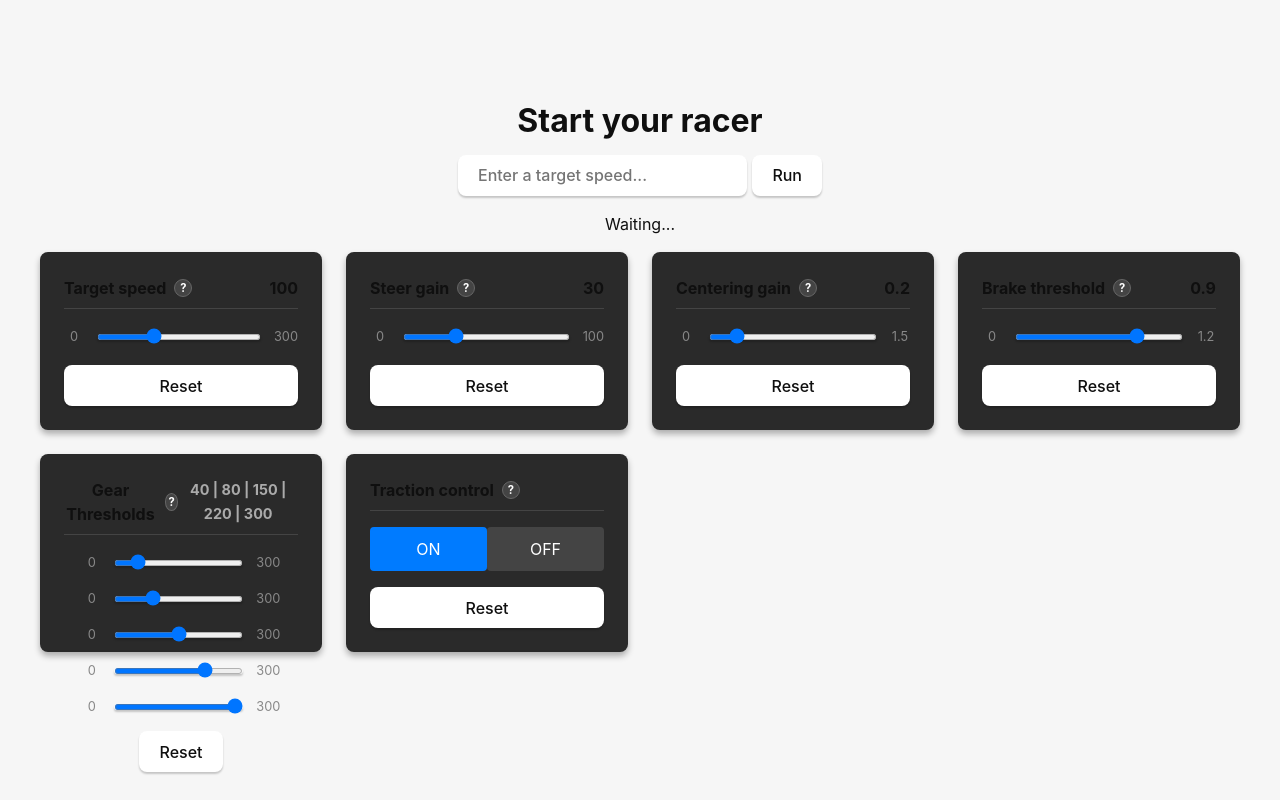
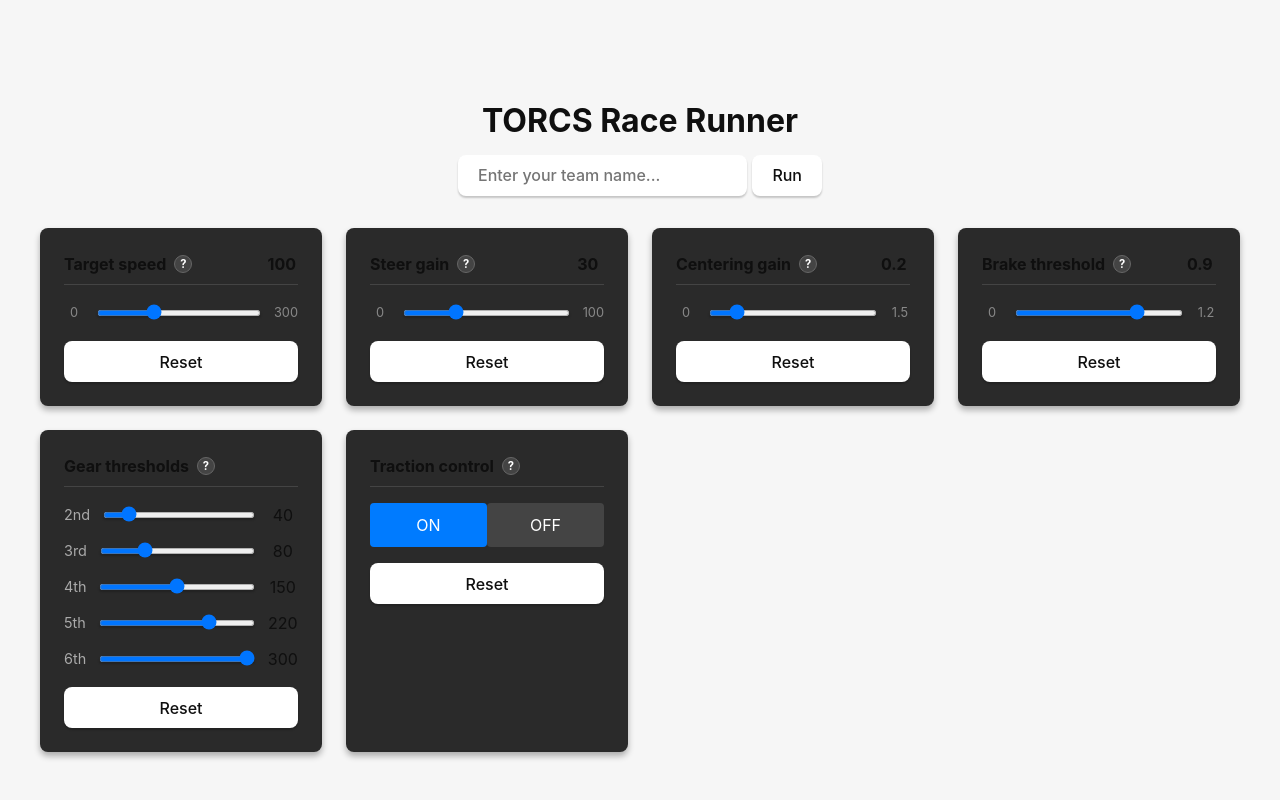
Before and after one commit to ling1984/TORCS-Race-Runner, a SvelteKit app: page / in a window 1280 px wide. Built offline with nearby package versions, Linux system fonts and the light colour scheme.

Commit message:
Improved appearance so happy with simple racer so far frontend wise. Need to do backend plus image changing on frontend too.

```diff
--- a/src/routes/+page.svelte
+++ b/src/routes/+page.svelte
@@ -2,8 +2,8 @@
   import { invoke } from "@tauri-apps/api/core";
   import type { SliderConfig } from '$lib/types';
 
-  let target_speed = $state("");
-  let msg = $state("Waiting...");
+  let team_name = $state("");
+  let msg = $state("");
   let running = false;
 
   async function handle_run_clicked(event: Event) {
@@ -25,7 +25,7 @@
     { id: '2', type: 'slider', label: 'Steer gain', min: 0, max: 100, default: 30, value: 30, step: 1, help: 'Steering sensitivity. Higher values make the car turn more aggressively.' },
     { id: '3', type: 'slider', label: 'Centering gain', min: 0, max: 1.5, default: 0.2, value: 0.2, step: 0.1, help: 'How strongly the car corrects its position toward the center of the track.' },
     { id: '4', type: 'slider', label: 'Brake threshold', min: 0, max: 1.2, default: 0.9, value: 0.9, step: 0.1, help: 'Angle threshold for braking. Lower values brake earlier.' },
-    { id: '5', type: 'multi-slider', label: 'Gear Thresholds', min: 0, max: 300, default: 40, value: 40, default2: 80, value2: 80, default3: 150, value3: 150, default4: 220, value4: 220, default5: 300, value5: 300, step: 1, help: 'Speed thresholds for gear shifting.' },
+    { id: '5', type: 'multi-slider', label: 'Gear thresholds', min: 0, max: 300, default: 40, value: 40, default2: 80, value2: 80, default3: 150, value3: 150, default4: 220, value4: 220, default5: 300, value5: 300, step: 1, help: 'Speed thresholds for gear shifting.' },
     { id: '6', type: 'switch', label: 'Traction control', default: true,  value: true, help: 'Toggle traction control system.' },
   ]);
 
@@ -41,10 +41,10 @@
 </script>
 
 <main class="container">
-  <h1>Start your racer</h1>
+  <h1>TORCS Race Runner</h1>
 
   <form class="row" onsubmit={handle_run_clicked}>
-    <input id="target-input" placeholder="Enter a target speed..." bind:value={target_speed} />
+    <input id="target-input" placeholder="Enter your team name..." bind:value={team_name} />
     <button type="submit">Run</button>
   </form>
   <p>{msg}</p>
@@ -84,21 +84,22 @@
               <span class="label">{slider.label}</span>
               <span class="help-icon" data-tooltip={slider.help}>?</span>
             </div>
-            <div class="multi-values">
+            <!-- <div class="multi-values">
               {slider.value} | {slider.value2} | {slider.value3} | {slider.value4} | {slider.value5}
-            </div>
+            </div> -->
           </header>
 
           <div class="multi-slider-container">
             {#each [
-              {v: 'value'},
-              {v: 'value2'},
-              {v: 'value3'},
-              {v: 'value4'},
-              {v: 'value5'}
+              {v: 'value', gear_change: '2nd'},
+              {v: 'value2', gear_change: '3rd'},
+              {v: 'value3', gear_change: '4th'},
+              {v: 'value4', gear_change: '5th'},
+              {v: 'value5', gear_change: '6th'}
             ] as thumb}
               <div class="input-wrapper">
-              <span class="limit">{slider.min}</span>
+              <span class="multi-values">{thumb.gear_change}</span>
+              <!-- <span class="limit">{slider.min}</span> -->
               <input
                 type="range"
                 bind:value={slider[thumb.v]}
@@ -107,11 +108,12 @@
                 step={slider.step}
                 class="range-input"
               />
-              <span class="limit">{slider.max}</span>
+              <!-- <span class="limit">{slider.max}</span> -->
+              <span class="value">{slider[thumb.v]}</span>
             </div>
             {/each}
-        <button onclick={() => handleReset(i)}>Reset</button>
-        </div>
+          </div>
+          <button onclick={() => handleReset(i)}>Reset</button>
         </div>
       {/if}
 
@@ -181,6 +183,12 @@
   flex-direction: column;
   gap: 1rem;
   box-shadow: 0 4px 6px rgba(0,0,0,0.3);
+  min-height: fit-content;
+  align-items: stretch;
+}
+
+.value {
+  min-width: 3ch;
 }
 
 header {
@@ -239,11 +247,10 @@
 
 .multi-slider-container {
   position: relative;
-  height: 30px;
   gap: 0.75rem;
   display: flex;
   flex-direction: column;
-  align-items: center;
+  align-items: stretch;
 }
 
 .slider-track {
```
